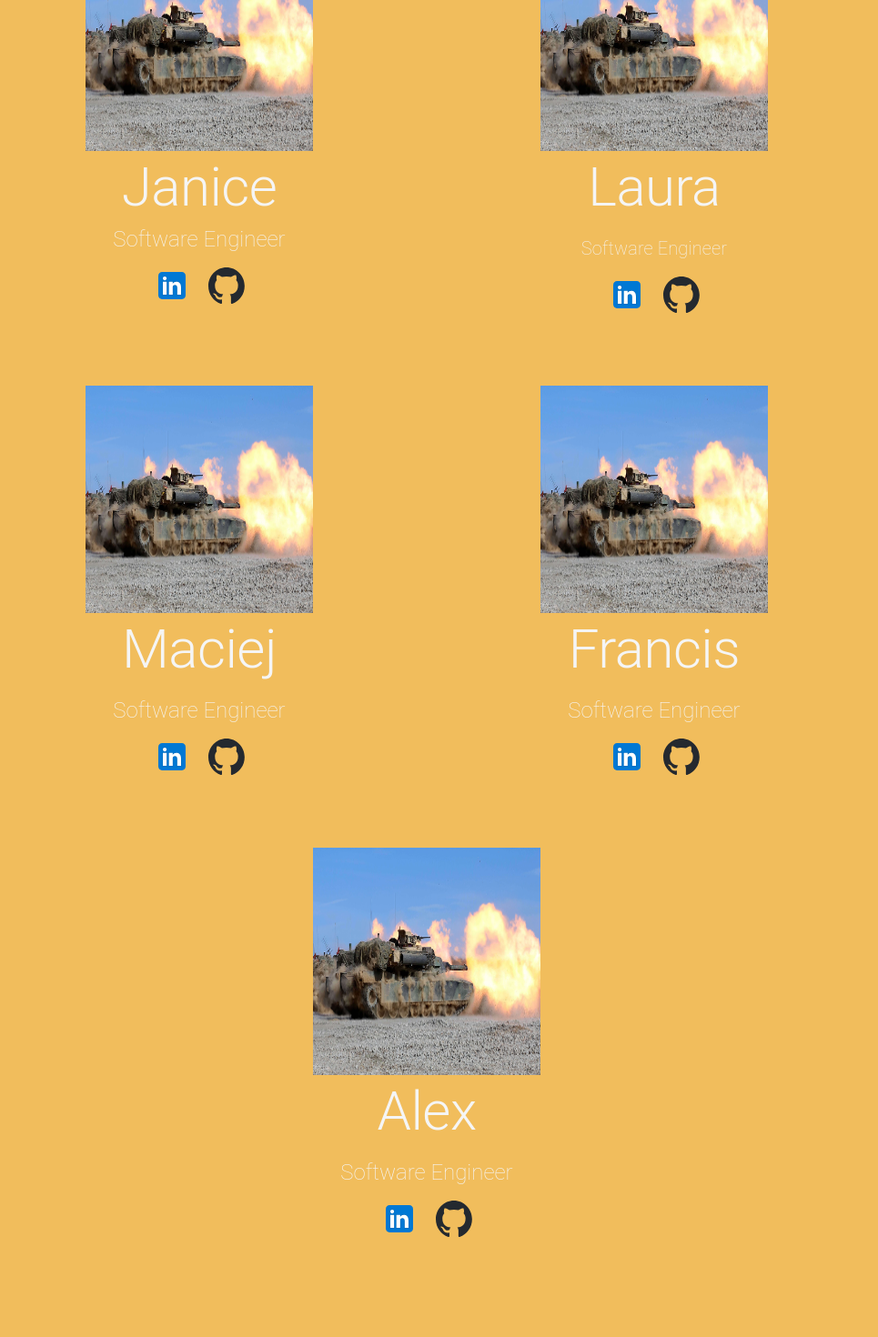
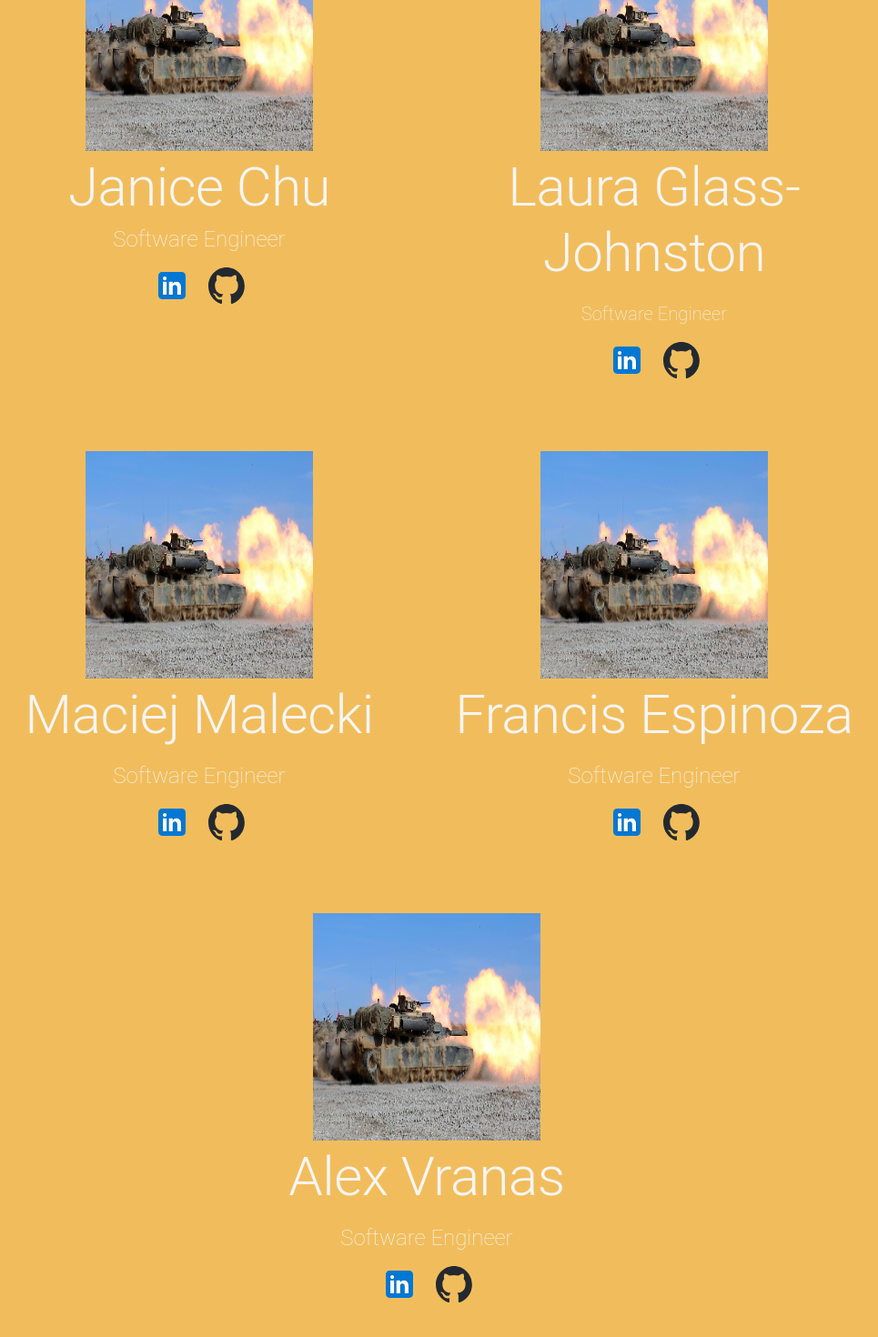
Before and after one commit to oslabs-beta/Svelte-DevTools-Plus, a React app in the folder splashPage/: page / in a window 1280 px wide. Shown: the part 4473-5943 px from the top of the page at 91% size, without its empty margins (171-1136 px from the left). Built offline with nearby package versions, Linux system fonts and the light colour scheme.

Commit message:
Contributors complete, fixed data

```diff
--- a/splashPage/client/components/Contributor.tsx
+++ b/splashPage/client/components/Contributor.tsx
@@ -1,13 +1,7 @@
 import React from 'react';
+import { useState, useEffect } from 'react';
 import { Typography } from '@mui/material';
 import Box from '@mui/material/Box';
-// import linkedInPng from '../images/linkedin.png';
-// import githubPng from '../images/gh.png';
-// import natalie from '../images/natalie.png';
-// import yining from '../images/yining.png';
-// import olivia from '../images/olivia.png';
-// import john from '../images/john.png';
-// import brecht from '../images/brecht.png';
 const tank = require('../assets/tank.png');
 const linkedInPng = require('../assets/linkedIn.svg');
 const githubPng = require('../assets/github.svg');
@@ -23,7 +17,31 @@ const styles = {
   },
 };
 
+// type PersonObj = {
+//   id: number;
+//   firstname: string;
+//   lastname: string;
+//   github: string;
+//   linkedin: string;
+//   photo: string;
+// };
+
+// const team = async () => {
+//   let people = await fetch('http://localhost:3000/contributors', {
+//     method: 'GET',
+//     headers: { 'Content-Type': 'application/json' },
+//   });
+//   const response = await people.json();
+//   console.log(response, 'response contributors');
+//   setTeamates(response);
+// };
+
+// useEffect(() => {
+//   team();
+// }, []);
+
 const Contributor = () => {
+  const [teamates, setTeamates] = useState([]);
   return (
     <div
       id='teamTopDiv'
@@ -93,7 +111,7 @@ const Contributor = () => {
               mb='5px'
               // textShadow='1px 1px 5px rgb(0, 0, 0, 0.3)'
             >
-              Janice
+              Janice Chu
             </Typography>
             <Typography
               variant='h5'
@@ -117,7 +135,7 @@ const Contributor = () => {
                 component='img'
                 onClick={() => {
                   window.open(
-                    'https://www.linkedin.com/in/brecht-horn-a9b839213/'
+                    'https://www.linkedin.com/in/janice-chu-075705284/'
                   );
                 }}
                 style={styles.icons}
@@ -128,7 +146,7 @@ const Contributor = () => {
                 id='link'
                 component='img'
                 onClick={() => {
-                  window.open('https://www.github.com/brecht-horn');
+                  window.open('https://github.com/JaniceKZ');
                 }}
                 style={styles.icons}
                 src={githubPng}
@@ -147,7 +165,7 @@ const Contributor = () => {
               mb='15px'
               // textShadow='1px 1px 5px rgb(0, 0, 0, 0.3)'
             >
-              Laura
+              Laura Glass-Johnston
             </Typography>
             <Typography
               variant='h6'
@@ -170,7 +188,7 @@ const Contributor = () => {
                 component='img'
                 onClick={() => {
                   window.open(
-                    'https://www.linkedin.com/in/hwi-won-choi-057081191/'
+                    'https://www.linkedin.com/in/laura-glass-johnston-b7831974/'
                   );
                 }}
                 style={styles.icons}
@@ -180,7 +198,7 @@ const Contributor = () => {
                 id='link'
                 component='img'
                 onClick={() => {
-                  window.open('https://www.github.com/jhwiwoc');
+                  window.open('https://github.com/ellgeejay');
                 }}
                 style={styles.icons}
                 src={githubPng}
@@ -199,7 +217,7 @@ const Contributor = () => {
               mb='15px'
               // textShadow='1px 1px 5px rgb(0, 0, 0, 0.3)'
             >
-              Maciej
+              Maciej Malecki
             </Typography>
             <Typography
               variant='h5'
@@ -221,7 +239,7 @@ const Contributor = () => {
                 id='link'
                 component='img'
                 onClick={() => {
-                  window.open('https://www.linkedin.com/in/natalie-cordoves');
+                  window.open('https://www.linkedin.com/in/mmaciej/');
                 }}
                 style={styles.icons}
                 src={linkedInPng}
@@ -230,7 +248,7 @@ const Contributor = () => {
                 id='link'
                 component='img'
                 onClick={() => {
-                  window.open('https://www.github.com/ncordoves');
+                  window.open('https://github.com/maciekmalecki');
                 }}
                 style={styles.icons}
                 src={githubPng}
@@ -249,7 +267,7 @@ const Contributor = () => {
               mb='15px'
               // textShadow='1px 1px 5px rgb(0, 0, 0, 0.3)'
             >
-              Francis
+              Francis Espinoza
             </Typography>
             <Typography
               variant='h5'
@@ -271,7 +289,7 @@ const Contributor = () => {
                 id='link'
                 component='img'
                 onClick={() => {
-                  window.open('https://www.linkedin.com/in/olivia-hodel/');
+                  window.open('https://www.linkedin.com/in/espinozafrancis');
                 }}
                 style={styles.icons}
                 src={linkedInPng}
@@ -280,7 +298,7 @@ const Contributor = () => {
                 id='link'
                 component='img'
                 onClick={() => {
-                  window.open('https://www.github.com/ohodel');
+                  window.open('https://github.com/francis8933');
                 }}
                 style={styles.icons}
                 src={githubPng}
@@ -299,7 +317,7 @@ const Contributor = () => {
               mb='15px'
               // textShadow='1px 1px 5px rgb(0, 0, 0, 0.3)'
             >
-              Alex
+              Alex Vranas
             </Typography>
             <Typography
               variant='h5'
@@ -321,9 +339,7 @@ const Contributor = () => {
                 id='link'
                 component='img'
                 onClick={() => {
-                  window.open(
-                    'https://www.linkedin.com/in/yining-wang-83b896108/'
-                  );
+                  window.open('https://www.linkedin.com/in/avranas/');
                 }}
                 style={styles.icons}
                 src={linkedInPng}
@@ -332,7 +348,7 @@ const Contributor = () => {
                 id='link'
                 component='img'
                 onClick={() => {
-                  window.open('https://www.github.com/yiningcw');
+                  window.open('https://github.com/avranas');
                 }}
                 style={styles.icons}
                 src={githubPng}
```
